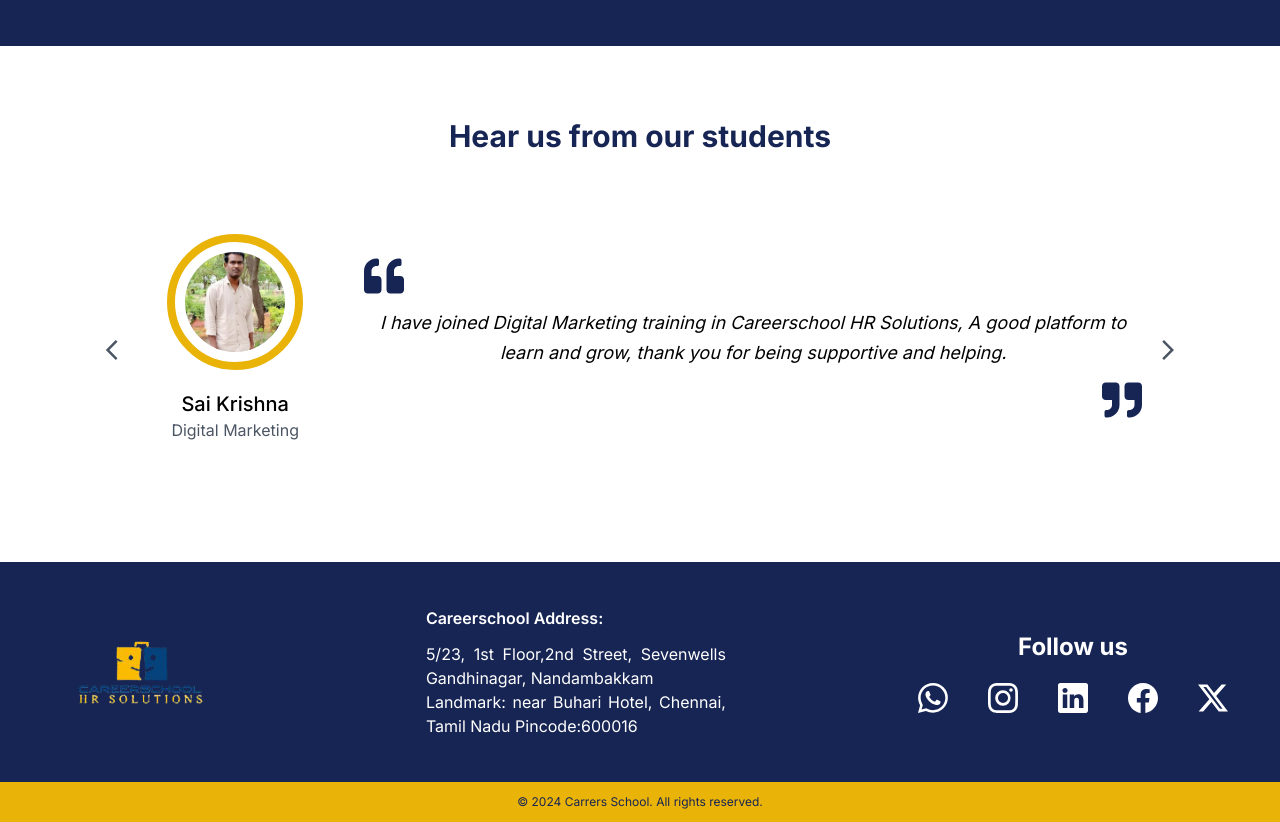
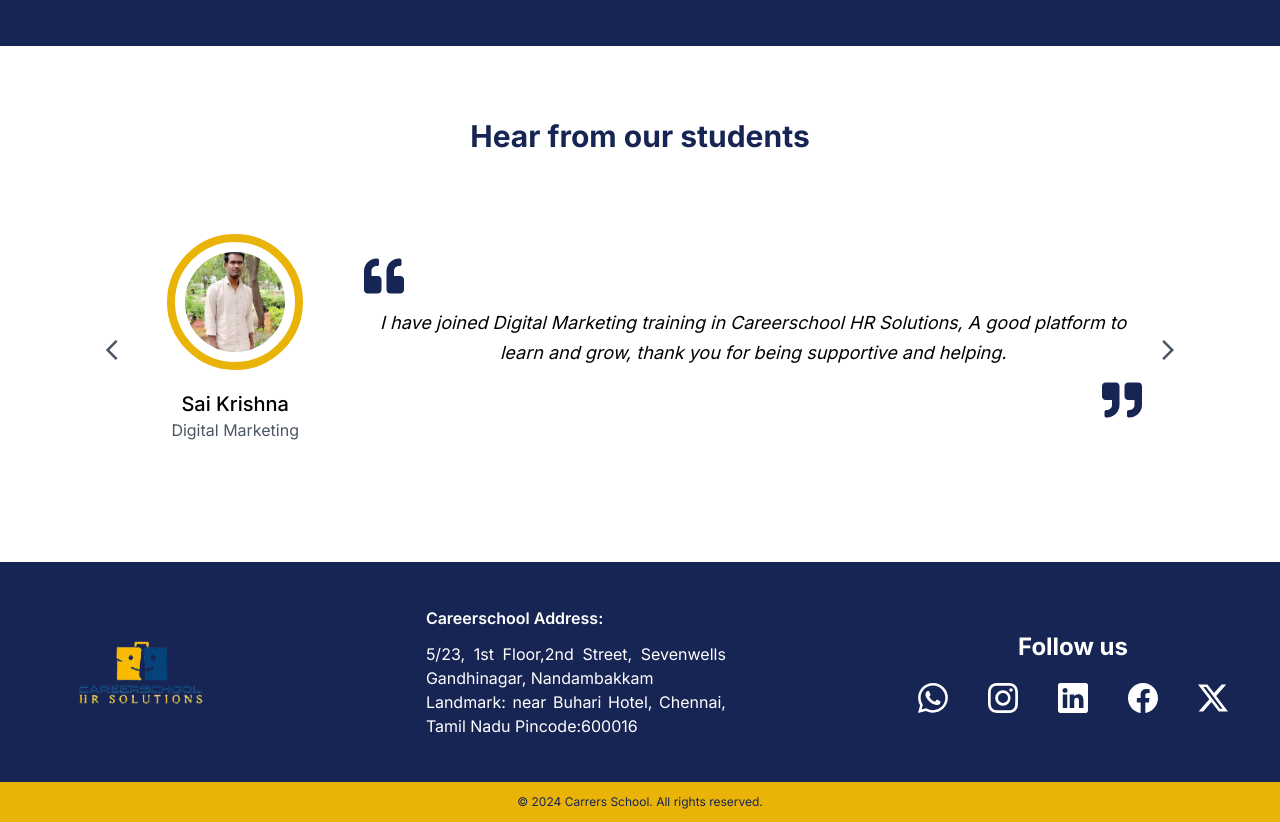
Before and after one commit to MounishP/CSHR-React-Dummy, a Next.js app: page / in a window 1280 px wide. Shown: the part 4236-5058 px from the top of the page. Built offline with nearby package versions, Linux system fonts and the light colour scheme; no server answers.

Commit message:
testimonial

```diff
--- a/src/components/Testinomial/Testinomial.jsx
+++ b/src/components/Testinomial/Testinomial.jsx
@@ -25,7 +25,7 @@ const Testimonial = () => {
     return (
         <CenterAligner>
             <motion.h1 initial={{ opacity: 0, y: 100 }} whileInView={{ opacity: 1, y: 0 }} transition={{ duration: .5, ease: 'easeInOut' }} className="text-center text-blue-950 text-2xl font-bold sm:text-3xl pb-8">
-                Hear us from our students
+                Hear from our students
             </motion.h1>
 
             <section className="max-w-[1100px] mx-auto w-full rounded-xl relative overflow-hidden">
```
